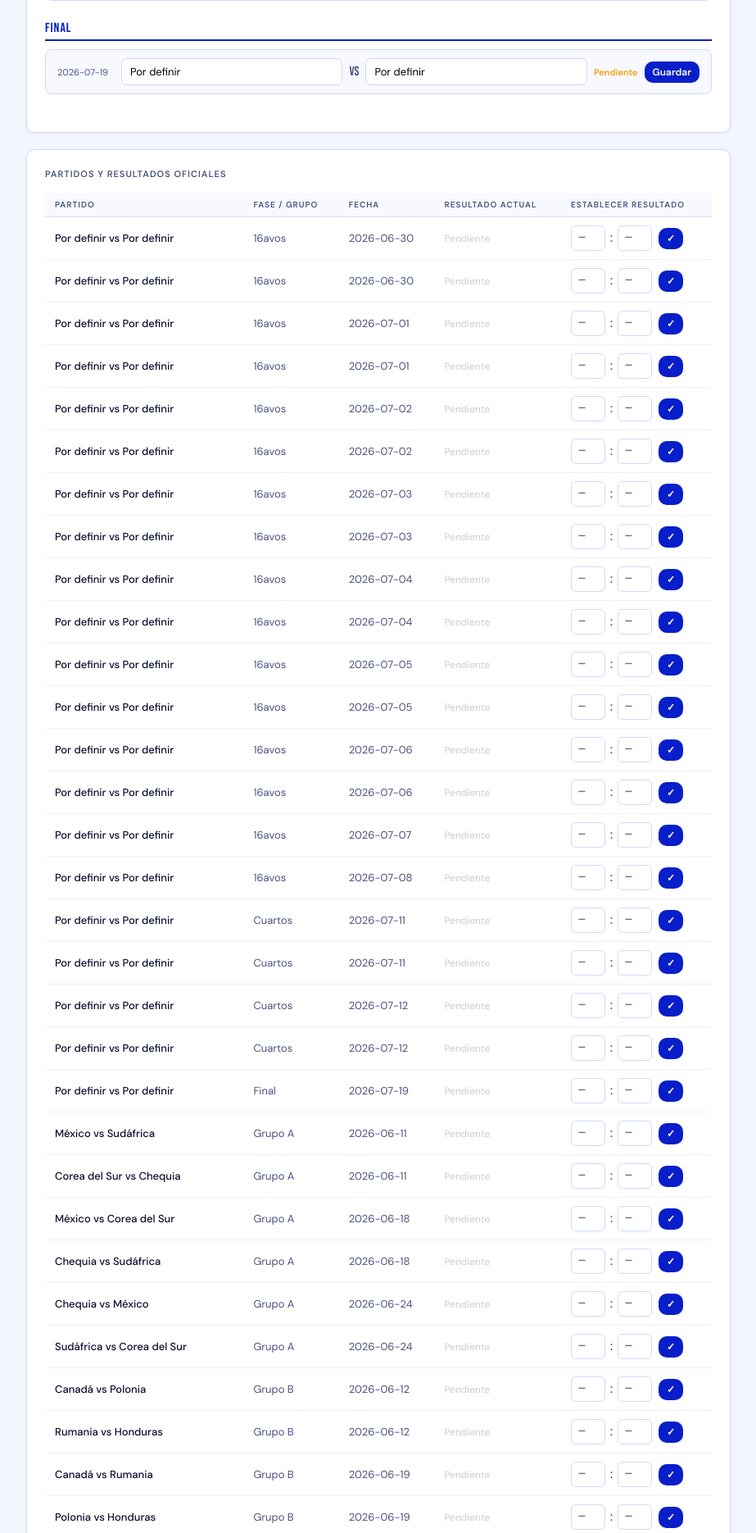
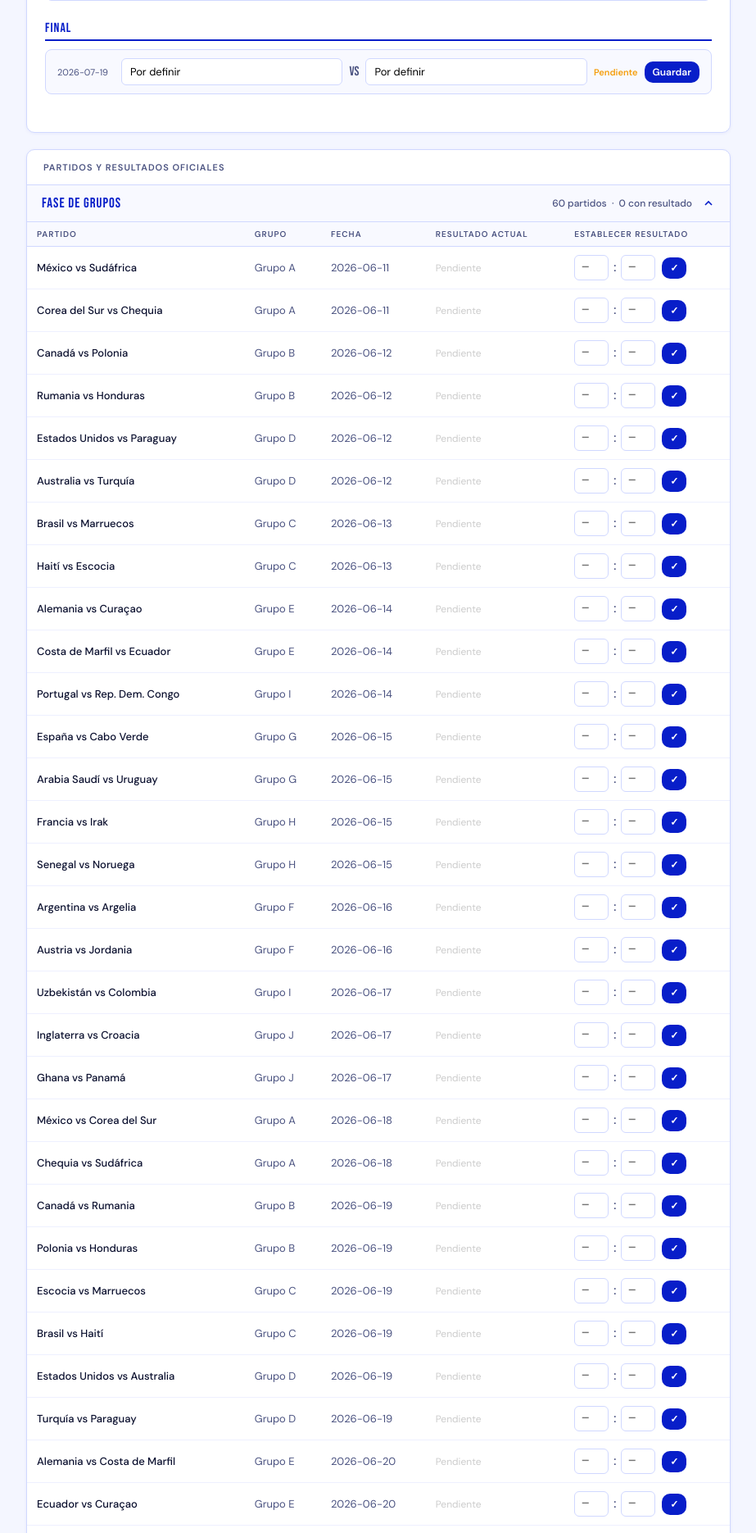
Before and after one commit to plannerpenta-lang/pollamundialista, a PHP site: page /admin-penta2026.php in a window 1280 px wide. Shown: the part 2024-3894 px from the top of the page at 82% size, without its empty margins (178-1101 px from the left). Run offline with PHP 8.4, Linux system fonts and the light colour scheme; the visitor is signed in with stand-in values (Sample User, id 1); data comes from the database, SQL or seed files in the repository; tables that the repository leaves empty hold one stand-in row (values such as "Sample post"); a stand-in replaces the project's code that opens the database connection; some libraries are stand-ins or nearby versions.

Commit message:
Reemplazar tabla plana de partidos por acordeón por fase en admin
Misma estructura que partidos.php: Grupos → 16avos → Cuartos → Semifinales → Final, cada fase colapsable. Muestra conteo de partidos y cuántos tienen resultado. Fase de Grupos abierta por defecto.

https://claude.ai/code/session_015ae8qaFU8W6AQLiYnnAvdA

```diff
--- a/admin-penta2026.php
+++ b/admin-penta2026.php
@@ -93,7 +93,13 @@ if ($logged) {
     }
 
     // Cargar datos
-    $partidos = db()->query('SELECT * FROM partidos ORDER BY grupo, fecha, id')->fetchAll();
+    $partidos = db()->query('SELECT * FROM partidos ORDER BY fecha, id')->fetchAll();
+    // Agrupar por fase en orden canónico
+    $fase_orden_map = ['grupos' => 0, 'r16' => 1, 'qf' => 2, 'sf' => 3, 'final' => 4];
+    $fase_labels_map = ['grupos' => 'Fase de Grupos', 'r16' => '16avos de Final', 'qf' => 'Cuartos de Final', 'sf' => 'Semifinales', 'final' => 'Final'];
+    $partidos_por_fase_admin = [];
+    foreach ($partidos as $p) $partidos_por_fase_admin[$p['fase']][] = $p;
+    uksort($partidos_por_fase_admin, fn($a,$b) => ($fase_orden_map[$a] ?? 99) - ($fase_orden_map[$b] ?? 99));
     $pronos_admin = db()->query('
         SELECT pr.id, pr.goles_local, pr.goles_visitante, pr.ingresado_at,
                p.email, pa.id AS partido_id, pa.local, pa.visitante
@@ -160,6 +166,12 @@ tr:last-child td{border-bottom:none;}
 .pin-input{width:100%;padding:12px;border:1px solid var(--border);border-radius:var(--radius);font-size:16px;text-align:center;outline:none;margin-bottom:14px;}
 .pin-input:focus{border-color:var(--azul);}
 @media(max-width:600px){.form-grid.two,.form-grid.three{grid-template-columns:1fr;}}
+.fase-toggle-admin{width:100%;display:flex;align-items:center;justify-content:space-between;padding:12px 18px;background:#f8f9ff;border:none;border-bottom:1px solid var(--border);cursor:pointer;font-family:'Bebas Neue',sans-serif;font-size:17px;letter-spacing:1px;color:var(--azul);text-align:left;transition:background .15s;}
+.fase-toggle-admin:hover{background:#eef0ff;}
+.fase-toggle-admin .arrow{transition:transform .25s;color:var(--azul);}
+.fase-toggle-admin.open .arrow{transform:rotate(180deg);}
+.fase-body-admin{display:none;}
+.fase-body-admin.open{display:block;}
 </style>
 </head>
 <body>
@@ -261,26 +273,40 @@ tr:last-child td{border-bottom:none;}
     <?php endforeach; ?>
   </div>
 
-  <!-- Lista de partidos con resultados -->
-  <div class="card">
-    <div class="card-title">Partidos y resultados oficiales</div>
+  <!-- Lista de partidos con resultados — acordeón por fase -->
+  <div class="card" style="padding:0;overflow:hidden;">
+    <div style="padding:14px 20px;border-bottom:1px solid var(--border);font-size:11px;font-weight:600;text-transform:uppercase;letter-spacing:1px;color:var(--text2);">Partidos y resultados oficiales</div>
+    <?php foreach ($partidos_por_fase_admin as $fase => $plist):
+      $label = $fase_labels_map[$fase] ?? $fase;
+      $con_resultado = count(array_filter($plist, fn($p) => $p['goles_local'] !== null));
+      $open = $fase === 'grupos';
+    ?>
+      <div style="border-bottom:1px solid var(--border);">
+        <button class="fase-toggle-admin <?= $open ? 'open' : '' ?>" onclick="this.classList.toggle('open');this.nextElementSibling.classList.toggle('open')">
+          <span><?= $fase_labels_map[$fase] ?? $fase ?></span>
+          <span style="display:flex;align-items:center;gap:12px;">
+            <span style="font-family:'DM Sans',sans-serif;font-size:12px;font-weight:500;color:var(--text2);letter-spacing:0;"><?= count($plist) ?> partidos &nbsp;·&nbsp; <?= $con_resultado ?> con resultado</span>
+            <svg class="arrow" width="16" height="16" fill="none" stroke="currentColor" stroke-width="2.5" viewBox="0 0 24 24"><path d="m6 9 6 6 6-6"/></svg>
+          </span>
+        </button>
+        <div class="fase-body-admin <?= $open ? 'open' : '' ?>">
           <div style="overflow-x:auto;">
             <table>
               <thead>
                 <tr>
                   <th>Partido</th>
-            <th>Fase / Grupo</th>
+                  <th>Grupo</th>
                   <th>Fecha</th>
                   <th>Resultado actual</th>
                   <th>Establecer resultado</th>
                 </tr>
               </thead>
               <tbody>
-          <?php foreach ($partidos as $p): ?>
+                <?php foreach ($plist as $p): ?>
                 <tr>
                   <td style="font-weight:500;"><?= htmlspecialchars($p['local']) ?> vs <?= htmlspecialchars($p['visitante']) ?></td>
-            <td style="color:var(--text2);"><?= htmlspecialchars($p['grupo'] ?: $p['fase']) ?></td>
-            <td style="color:var(--text2);"><?= htmlspecialchars($p['fecha'] ?? '—') ?></td>
+                  <td style="color:var(--text2);"><?= htmlspecialchars($p['grupo'] ?: '—') ?></td>
+                  <td style="color:var(--text2);white-space:nowrap;"><?= htmlspecialchars($p['fecha'] ?? '—') ?></td>
                   <td>
                     <?php if ($p['goles_local'] !== null): ?>
                       <span class="resultado-actual"><?= $p['goles_local'] ?> — <?= $p['goles_visitante'] ?></span>
@@ -308,6 +334,9 @@ tr:last-child td{border-bottom:none;}
               </tbody>
             </table>
           </div>
+        </div>
+      </div>
+    <?php endforeach; ?>
   </div>
   <!-- Ranking con opción eliminar participante -->
   <?php
```
Lines whose indentation alone changed are shown as unchanged.
